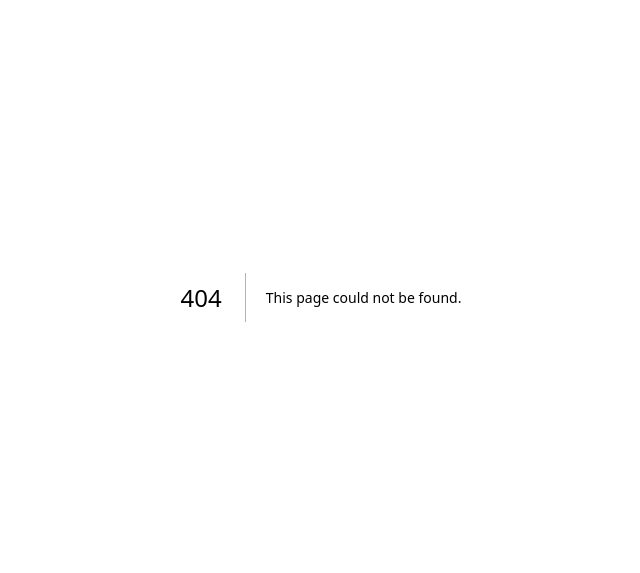
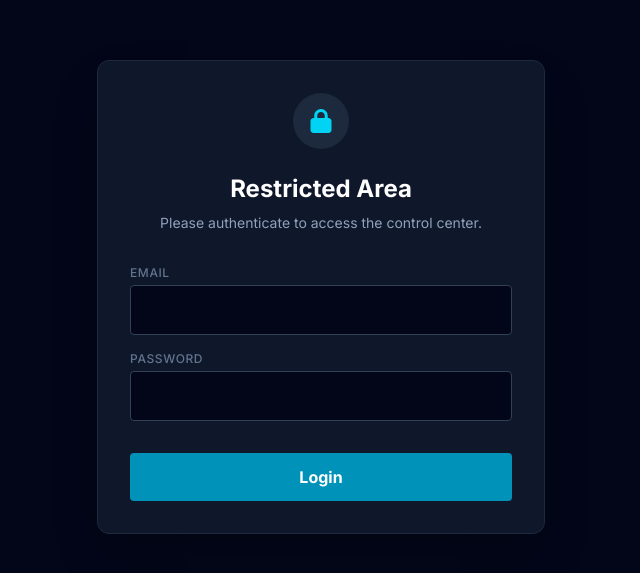
Before and after one commit to I-amAnonymous/my-portfolio, a Next.js app: page /login in a window 1280 px wide. Before the commit this address had no page. Shown: the part 103-676 px from the top of the page, without its empty margins (319-959 px from the left). Built offline with nearby package versions, Linux system fonts and the light colour scheme; no server answers.

Commit message:
Added login page in the admin panel

```diff
--- a/app/admin/page.tsx
+++ b/app/admin/page.tsx
@@ -2,11 +2,12 @@
 
 import { useState, useEffect, useCallback } from "react";
 import { supabase } from "@/lib/supabaseClient";
+import { useRouter } from "next/navigation"; // For redirecting
 import Cropper from "react-easy-crop";
 import getCroppedImg from "@/lib/canvasUtils";
-import { FaUpload, FaCheck, FaTrash, FaPlus, FaLink } from "react-icons/fa6";
+// FIXED: Changed FaSignOutAlt to FaRightFromBracket
+import { FaUpload, FaCheck, FaTrash, FaPlus, FaLink, FaRightFromBracket } from "react-icons/fa6";
 
-// Define the Project Type
 type Project = {
   title: string;
   description: string;
@@ -15,6 +16,8 @@ type Project = {
 };
 
 export default function AdminPage() {
+  const router = useRouter();
+  const [isAuthenticated, setIsAuthenticated] = useState(false); // Security State
   const [loading, setLoading] = useState(false);
   const [message, setMessage] = useState("");
 
@@ -42,9 +45,22 @@ export default function AdminPage() {
   const [croppedAreaPixels, setCroppedAreaPixels] = useState(null);
   const [isCropperOpen, setIsCropperOpen] = useState(false);
 
-  // --- FETCH DATA ---
+  // --- 1. SECURITY CHECK & DATA FETCH ---
   useEffect(() => {
-    const fetchData = async () => {
+    const checkAuthAndFetch = async () => {
+      // Check if user is logged in
+      const { data: { user } } = await supabase.auth.getUser();
+
+      if (!user) {
+        // Not logged in? Kick them out!
+        router.push("/login");
+        return;
+      }
+
+      // If we get here, they are authorized
+      setIsAuthenticated(true);
+
+      // Fetch Profile Data
       const { data } = await supabase.from('profile').select('*').limit(1).single();
       if (data) {
         setFullName(data.full_name || "");
@@ -53,12 +69,17 @@ export default function AdminPage() {
         setNameSpeed(data.name_speed || 5000);
         setRoleSpeed(data.role_speed || 4000);
         if (data.avatar_url) setAvatarUrl(data.avatar_url);
-        // Load Projects from DB (or empty array if null)
         if (data.projects) setProjects(data.projects);
       }
     };
-    fetchData();
-  }, []);
+    checkAuthAndFetch();
+  }, [router]);
+
+  // --- LOGOUT HANDLER ---
+  const handleLogout = async () => {
+    await supabase.auth.signOut();
+    router.push("/login");
+  };
 
   // --- IMAGE HANDLERS ---
   const onFileChange = async (e: any) => {
@@ -94,17 +115,14 @@ export default function AdminPage() {
   // --- PROJECT HANDLERS ---
   const handleAddProject = () => {
     if (!newProject.title || !newProject.description) return alert("Title and Description are required!");
-
     const projectToAdd: Project = {
       title: newProject.title,
       description: newProject.description,
       link: newProject.link || "#",
-      // Split comma-separated string into array
       techStack: newProject.tech.split(",").map(t => t.trim()).filter(t => t !== "")
     };
-
     setProjects([...projects, projectToAdd]);
-    setNewProject({ title: "", description: "", tech: "", link: "" }); // Reset form
+    setNewProject({ title: "", description: "", tech: "", link: "" });
     setIsProjectFormOpen(false);
   };
 
@@ -122,7 +140,6 @@ export default function AdminPage() {
     let finalAvatarUrl = avatarUrl;
 
     try {
-      // Upload Image if changed
       if (croppedImageBlob) {
         const fileName = `avatar-${Date.now()}.jpg`;
         const { error: uploadError } = await supabase.storage.from('images').upload(fileName, croppedImageBlob);
@@ -131,7 +148,6 @@ export default function AdminPage() {
         finalAvatarUrl = urlData.publicUrl;
       }
 
-      // Prepare Update Object
       const updates = {
         full_name: fullName,
         roles: roles.split(",").map(r => r.trim()),
@@ -139,7 +155,7 @@ export default function AdminPage() {
         name_speed: nameSpeed,
         role_speed: roleSpeed,
         avatar_url: finalAvatarUrl,
-        projects: projects // Save the entire projects array
+        projects: projects
       };
 
       const { data: profile } = await supabase.from('profile').select('id').limit(1).single();
@@ -156,6 +172,9 @@ export default function AdminPage() {
     }
   };
 
+  // Prevent flashing content before redirect
+  if (!isAuthenticated) return null;
+
   return (
     <div className="min-h-screen bg-slate-950 text-slate-200 p-4 md:p-8 flex flex-col items-center font-sans relative">
 
@@ -164,15 +183,8 @@ export default function AdminPage() {
         <div className="fixed inset-0 z-50 flex flex-col items-center justify-center bg-black/90 backdrop-blur-sm p-4">
           <div className="relative w-full max-w-lg h-[400px] bg-slate-800 rounded-xl overflow-hidden border border-slate-700 shadow-2xl">
             <Cropper
-              image={imageSrc}
-              crop={crop}
-              zoom={zoom}
-              aspect={1}
-              cropShape="round"
-              showGrid={false}
-              onCropChange={setCrop}
-              onCropComplete={onCropComplete}
-              onZoomChange={setZoom}
+              image={imageSrc} crop={crop} zoom={zoom} aspect={1} cropShape="round" showGrid={false}
+              onCropChange={setCrop} onCropComplete={onCropComplete} onZoomChange={setZoom}
             />
           </div>
           <div className="w-full max-w-lg mt-6 bg-slate-900 p-4 rounded-xl border border-slate-800 flex flex-col gap-4">
@@ -186,8 +198,16 @@ export default function AdminPage() {
       )}
 
       {/* --- MAIN FORM --- */}
-      <div className="w-full max-w-3xl bg-slate-900 border border-slate-800 rounded-xl p-6 md:p-8 shadow-2xl space-y-8">
-        <h1 className="text-3xl font-bold text-cyan-400 border-b border-slate-800 pb-4">Portfolio Control Center</h1>
+      <div className="w-full max-w-3xl bg-slate-900 border border-slate-800 rounded-xl p-6 md:p-8 shadow-2xl space-y-8 relative">
+
+        {/* Header with Logout */}
+        <div className="flex justify-between items-center border-b border-slate-800 pb-4">
+          <h1 className="text-2xl md:text-3xl font-bold text-cyan-400">Portfolio Control Center</h1>
+          <button onClick={handleLogout} className="text-xs flex items-center gap-2 text-slate-400 hover:text-red-400 transition-colors">
+            {/* FIXED: Using correct icon */}
+            <FaRightFromBracket /> Logout
+          </button>
+        </div>
 
         {/* Profile Info Section */}
         <section className="space-y-6">
@@ -202,7 +222,6 @@ export default function AdminPage() {
               <input className="w-full bg-slate-950 border border-slate-700 rounded-lg p-3 text-white outline-none focus:border-cyan-500" value={roles} onChange={(e) => setRoles(e.target.value)} />
             </div>
           </div>
-
           <div className="grid grid-cols-2 gap-4">
              <div>
               <label className="block text-xs font-medium text-slate-400 mb-1">Name Interval (ms)</label>
@@ -213,13 +232,10 @@ export default function AdminPage() {
               <input type="number" className="w-full bg-slate-950 border border-slate-700 rounded p-2 text-white" value={roleSpeed} onChange={(e) => setRoleSpeed(Number(e.target.value))} />
             </div>
           </div>
-
           <div>
             <label className="block text-sm font-medium text-slate-400 mb-2">About Me</label>
             <textarea className="w-full h-32 bg-slate-950 border border-slate-700 rounded-lg p-3 text-white outline-none focus:border-cyan-500" value={about} onChange={(e) => setAbout(e.target.value)} />
           </div>
-
-          {/* Image Upload */}
           <div className="p-4 border border-dashed border-slate-700 rounded-lg bg-slate-950/50 flex items-center gap-6">
             <div className="w-16 h-16 rounded-full overflow-hidden border border-cyan-500/50 bg-slate-800 flex-shrink-0">
                {previewUrl ? <img src={previewUrl} className="object-cover w-full h-full" /> : avatarUrl ? <img src={avatarUrl} className="object-cover w-full h-full" /> : null}
@@ -231,7 +247,7 @@ export default function AdminPage() {
           </div>
         </section>
 
-        {/* --- PROJECTS MANAGER SECTION --- */}
+        {/* --- PROJECTS MANAGER --- */}
         <section className="space-y-6 border-t border-slate-800 pt-8">
           <div className="flex justify-between items-center">
             <h2 className="text-xl font-semibold text-white">Projects Manager</h2>
@@ -240,7 +256,6 @@ export default function AdminPage() {
             </button>
           </div>
 
-          {/* New Project Form */}
           {isProjectFormOpen && (
             <div className="p-4 bg-slate-800/50 border border-slate-700 rounded-xl space-y-4 animate-in fade-in slide-in-from-top-4">
               <input placeholder="Project Title" className="w-full bg-slate-950 border border-slate-700 rounded p-2 text-white" value={newProject.title} onChange={(e) => setNewProject({...newProject, title: e.target.value})} />
@@ -253,33 +268,23 @@ export default function AdminPage() {
             </div>
           )}
 
-          {/* Projects List */}
           <div className="space-y-3">
             {projects.map((project, index) => (
               <div key={index} className="flex justify-between items-start p-4 bg-slate-950 border border-slate-800 rounded-lg group hover:border-slate-700 transition-colors">
                 <div>
-                  <h3 className="font-bold text-white flex items-center gap-2">
-                    {project.title}
-                    <a href={project.link} target="_blank" className="text-slate-500 hover:text-cyan-400"><FaLink size={12}/></a>
-                  </h3>
+                  <h3 className="font-bold text-white flex items-center gap-2">{project.title} <a href={project.link} target="_blank" className="text-slate-500 hover:text-cyan-400"><FaLink size={12}/></a></h3>
                   <p className="text-sm text-slate-400 mt-1 line-clamp-1">{project.description}</p>
-                  <div className="flex gap-2 mt-2">
-                    {project.techStack.map(t => <span key={t} className="text-[10px] bg-slate-900 text-slate-400 px-1 rounded border border-slate-800">{t}</span>)}
-                  </div>
+                  <div className="flex gap-2 mt-2">{project.techStack.map(t => <span key={t} className="text-[10px] bg-slate-900 text-slate-400 px-1 rounded border border-slate-800">{t}</span>)}</div>
                 </div>
-                <button onClick={() => handleDeleteProject(index)} className="text-slate-600 hover:text-red-500 transition-colors p-2">
-                  <FaTrash />
-                </button>
+                <button onClick={() => handleDeleteProject(index)} className="text-slate-600 hover:text-red-500 transition-colors p-2"><FaTrash /></button>
               </div>
             ))}
             {projects.length === 0 && <p className="text-slate-600 text-sm text-center py-4">No projects added yet.</p>}
           </div>
         </section>
 
-        {/* Global Save Message */}
         {message && <div className={`p-3 rounded text-center font-bold ${message.includes('Error') ? 'bg-red-900/30 text-red-400' : 'bg-green-900/30 text-green-400'}`}>{message}</div>}
 
-        {/* Global Save Button */}
         <button onClick={handleUpdate} disabled={loading} className={`w-full py-4 rounded-lg font-bold text-lg transition-all ${loading ? "bg-slate-700 text-slate-400" : "bg-gradient-to-r from-blue-600 to-cyan-500 text-white hover:shadow-cyan-500/25"}`}>
           {loading ? "Saving Everything..." : "Save All Changes"}
         </button>
--- /dev/null
+++ b/app/login/page.tsx
@@ -0,0 +1,82 @@
+"use client";
+
+import { useState } from "react";
+import { supabase } from "@/lib/supabaseClient";
+import { useRouter } from "next/navigation";
+import { FaLock } from "react-icons/fa6";
+
+export default function LoginPage() {
+  const router = useRouter();
+  const [email, setEmail] = useState("");
+  const [password, setPassword] = useState("");
+  const [loading, setLoading] = useState(false);
+  const [error, setError] = useState("");
+
+  const handleLogin = async (e: React.FormEvent) => {
+    e.preventDefault();
+    setLoading(true);
+    setError("");
+
+    const { error } = await supabase.auth.signInWithPassword({
+      email,
+      password,
+    });
+
+    if (error) {
+      setError("❌ Access Denied: " + error.message);
+      setLoading(false);
+    } else {
+      // Success! Redirect to Admin
+      router.push("/admin");
+    }
+  };
+
+  return (
+    <div className="min-h-screen bg-slate-950 flex items-center justify-center p-4">
+      <div className="w-full max-w-md bg-slate-900 border border-slate-800 p-8 rounded-xl shadow-2xl">
+        <div className="flex justify-center mb-6">
+          <div className="p-4 bg-slate-800 rounded-full text-cyan-400">
+            <FaLock size={24} />
+          </div>
+        </div>
+
+        <h1 className="text-2xl font-bold text-white text-center mb-2">Restricted Area</h1>
+        <p className="text-slate-400 text-center mb-8 text-sm">Please authenticate to access the control center.</p>
+
+        <form onSubmit={handleLogin} className="space-y-4">
+          <div>
+            <label className="block text-xs font-medium text-slate-500 mb-1 uppercase tracking-wider">Email</label>
+            <input
+              type="email"
+              required
+              className="w-full bg-slate-950 border border-slate-700 rounded p-3 text-white focus:border-cyan-500 outline-none transition-colors"
+              value={email}
+              onChange={(e) => setEmail(e.target.value)}
+            />
+          </div>
+
+          <div>
+            <label className="block text-xs font-medium text-slate-500 mb-1 uppercase tracking-wider">Password</label>
+            <input
+              type="password"
+              required
+              className="w-full bg-slate-950 border border-slate-700 rounded p-3 text-white focus:border-cyan-500 outline-none transition-colors"
+              value={password}
+              onChange={(e) => setPassword(e.target.value)}
+            />
+          </div>
+
+          {error && <div className="p-3 bg-red-900/20 border border-red-900/50 text-red-400 text-sm rounded text-center">{error}</div>}
+
+          <button
+            type="submit"
+            disabled={loading}
+            className="w-full bg-cyan-600 hover:bg-cyan-500 text-white font-bold py-3 rounded transition-all mt-4 disabled:opacity-50 disabled:cursor-not-allowed"
+          >
+            {loading ? "Authenticating..." : "Login"}
+          </button>
+        </form>
+      </div>
+    </div>
+  );
+}
```
